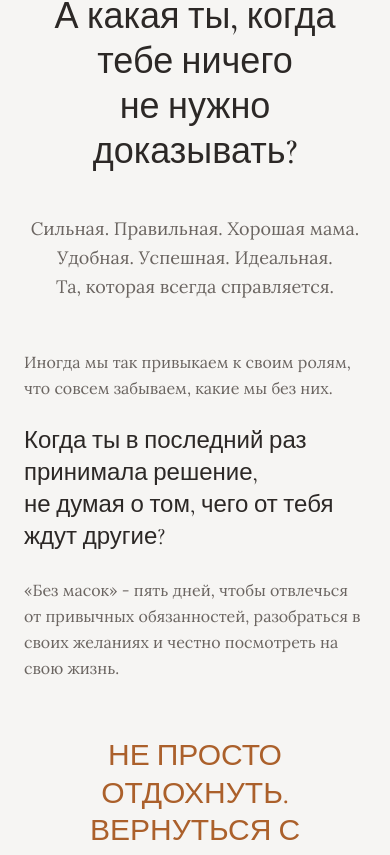
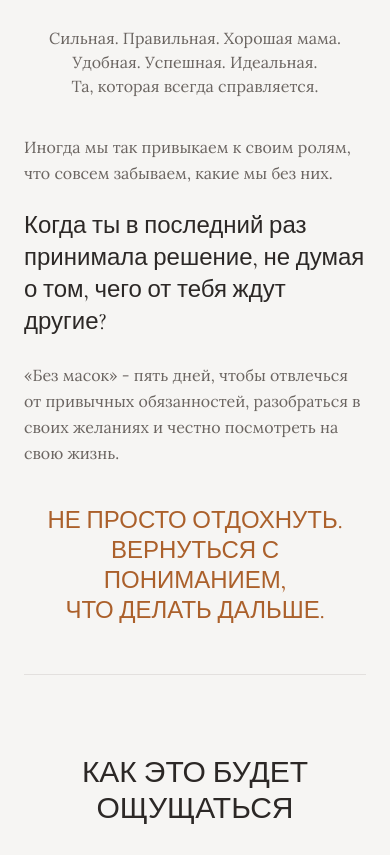
Before and after one commit to coendeurloo/madeira-retreat, a Next.js app: page / in a window 390 px wide. Shown: the part 2909-3764 px from the top of the page. Built offline with nearby package versions, Linux system fonts and the light colour scheme.

Commit message:
Refine mobile typography

```diff
--- a/app/page.tsx
+++ b/app/page.tsx
@@ -54,7 +54,7 @@ export default function Page() {
       <StickyHeader />
       <LanguageSwitcher />
       <Hero />
-      <main className="relative z-20 bg-background py-20 space-y-28 md:space-y-36">
+      <main className="relative z-20 space-y-20 bg-background py-14 md:space-y-36 md:py-20">
         <Features />
         <ConceptQuote />
         <Gallery />
--- a/components/retreat/concept-quote.tsx
+++ b/components/retreat/concept-quote.tsx
@@ -5,5 +5,5 @@ import { useLanguage } from "@/lib/language-context"
 export function ConceptQuote() {
   const { t } = useLanguage()
   const c = t.concept as unknown as string[]
-  return <section className="mx-auto max-w-6xl px-6"><div className="border-y border-border py-14 text-center md:py-20"><h2 className="mx-auto max-w-5xl whitespace-pre-line font-serif text-4xl font-medium leading-tight md:text-6xl">{c[0]}</h2><p className="mx-auto mt-10 max-w-2xl whitespace-pre-line text-lg leading-relaxed text-muted-foreground">{c[1]}</p><div className="mx-auto mt-12 max-w-2xl space-y-6 text-left text-base font-light leading-relaxed text-muted-foreground md:text-lg"><p>{c[2]}</p><p className="whitespace-pre-line font-serif text-2xl text-foreground">{c[3]}</p><p>{c[4]}</p></div><p className="mx-auto mt-14 whitespace-pre-line font-serif text-3xl font-medium leading-tight text-primary md:text-4xl">{c[5]}</p></div></section>
+  return <section className="mx-auto max-w-6xl px-6"><div className="border-y border-border py-12 text-center md:py-20"><h2 className="-mx-3 whitespace-pre-line font-serif text-[21px] font-medium leading-[1.2] tracking-[-0.03em] min-[375px]:mx-auto min-[375px]:text-2xl md:mx-auto md:max-w-5xl md:text-6xl md:tracking-normal">{c[0]}</h2><p className="mx-auto mt-8 max-w-2xl whitespace-pre-line text-base leading-6 text-muted-foreground md:mt-10 md:text-lg md:leading-relaxed">{c[1]}</p><div className="mx-auto mt-9 max-w-2xl space-y-6 text-left text-base font-light leading-relaxed text-muted-foreground md:mt-12 md:text-lg"><p>{c[2]}</p><p className="font-serif text-xl leading-snug text-foreground min-[375px]:text-2xl md:text-2xl">{c[3]}</p><p>{c[4]}</p></div><p className="mx-auto mt-10 whitespace-pre-line font-serif text-[24px] font-medium leading-tight text-primary md:mt-14 md:text-4xl">{c[5]}</p></div></section>
 }
--- a/components/retreat/gallery.tsx
+++ b/components/retreat/gallery.tsx
@@ -24,7 +24,7 @@ export function Gallery() {
 
   return (
     <section className="mx-auto max-w-7xl px-6">
-      <h2 className="mb-12 text-center font-serif text-4xl font-medium md:text-5xl">{title}</h2>
+      <h2 className="mb-8 text-center font-serif text-3xl font-medium md:mb-12 md:text-5xl">{title}</h2>
       <div className="grid grid-cols-2 gap-3 md:grid-cols-12 md:gap-5">
         {captions.map((caption, index) => {
           const layout = index === 0
--- a/components/retreat/photo-shoot.tsx
+++ b/components/retreat/photo-shoot.tsx
@@ -6,7 +6,7 @@ import Image from "next/image"
 export function PhotoShoot() {
   const { t } = useLanguage(); const copy = t.shoot as unknown as string[]
   return (
-    <section className="relative isolate overflow-hidden bg-foreground px-6 py-24 text-white before:pointer-events-none before:absolute before:inset-x-0 before:top-0 before:z-10 before:h-36 before:bg-gradient-to-b before:from-background before:to-transparent before:content-[''] after:pointer-events-none after:absolute after:inset-x-0 after:bottom-0 after:z-10 after:h-36 after:bg-gradient-to-t after:from-background after:to-transparent after:content-[''] md:py-36">
+    <section className="relative isolate overflow-hidden bg-foreground px-6 py-16 text-white before:pointer-events-none before:absolute before:inset-x-0 before:top-0 before:z-10 before:h-36 before:bg-gradient-to-b before:from-background before:to-transparent before:content-[''] after:pointer-events-none after:absolute after:inset-x-0 after:bottom-0 after:z-10 after:h-36 after:bg-gradient-to-t after:from-background after:to-transparent after:content-[''] md:py-36">
       <div className="relative z-20 mx-auto grid max-w-7xl gap-10 lg:grid-cols-2 lg:items-center">
         <div className="relative aspect-[3/2] overflow-hidden">
           <Image
@@ -19,8 +19,8 @@ export function PhotoShoot() {
           <div className="absolute inset-0 bg-gradient-to-t from-black/35 via-transparent to-transparent" />
         </div>
         <div>
-          <h2 className="font-serif text-4xl font-medium md:text-5xl">{copy[0]}</h2>
-          <div className="mt-8 space-y-5 text-base font-light leading-relaxed text-white/80 md:text-lg">
+          <h2 className="whitespace-nowrap font-serif text-[21px] font-medium leading-none tracking-[-0.04em] min-[375px]:text-2xl md:text-5xl md:tracking-normal">{copy[0]}</h2>
+          <div className="mt-5 space-y-5 text-base font-light leading-relaxed text-white/80 md:mt-8 md:text-lg">
             <p>{copy[1]}</p>
             <p>{copy[2]}</p>
             <p className="font-medium text-white">{copy[3]}</p>
--- a/lib/translations.ts
+++ b/lib/translations.ts
@@ -3,7 +3,7 @@ const ru = {
   hero: ["МАДЕЙРА · 5–10 НОЯБРЯ 2026", "БЕЗ МАСОК", "Пять дней, в которых тебе\nне нужно быть ни для кого.", "Океан. Приватная вилла. Маленькая группа.\nИ время только для себя.", "Всего 6 мест.", "Узнать подробности ↓"],
   featuresTitle: "ЧТО ТЕБЯ ЖДЁТ",
   features: [["МАДЕЙРА", "Океан, скалы, закаты и места, которые хочется увидеть своими глазами."], ["ПРИВАТНАЯ ВИЛЛА", "Пять ночей. Бассейн, сад и вид на океан."], ["РАБОТА С СОБОЙ", "Разборы на основе методологии Сюцай.\nУвидеть связь между своими решениями,\nдействиями и результатами в жизни."], ["ПРОФЕССИОНАЛЬНАЯ СЪЁМКА", "Два персональных видео о тебе, плюс фото и видео всего путешествия."], ["ВСЕГО 6 УЧАСТНИЦ", "Маленькая группа, где есть пространство и внимание для каждой."], ["ВСЁ ОРГАНИЗОВАНО", "Питание от личного повара, программа ретрита, трансфер до локации съёмки и эксклюзивные подарки."]],
-  concept: ["А какая ты, когда тебе ничего\nне нужно доказывать?", "Сильная. Правильная. Хорошая мама.\nУдобная. Успешная. Идеальная.\nТа, которая всегда справляется.", "Иногда мы так привыкаем к своим ролям, что совсем забываем, какие мы без них.", "Когда ты в последний раз принимала решение,\nне думая о том, чего от тебя ждут другие?", "«Без масок» - пять дней, чтобы отвлечься от привычных обязанностей, разобраться в своих желаниях и честно посмотреть на свою жизнь.", "НЕ ПРОСТО ОТДОХНУТЬ.\nВЕРНУТЬСЯ С ПОНИМАНИЕМ,\nЧТО ДЕЛАТЬ ДАЛЬШЕ."],
+  concept: ["А какая ты, когда тебе ничего\nне нужно доказывать?", "Сильная. Правильная. Хорошая мама.\nУдобная. Успешная. Идеальная.\nТа, которая всегда справляется.", "Иногда мы так привыкаем к своим ролям, что совсем забываем, какие мы без них.", "Когда ты в последний раз принимала решение, не думая о том, чего от тебя ждут другие?", "«Без масок» - пять дней, чтобы отвлечься от привычных обязанностей, разобраться в своих желаниях и честно посмотреть на свою жизнь.", "НЕ ПРОСТО ОТДОХНУТЬ.\nВЕРНУТЬСЯ С ПОНИМАНИЕМ,\nЧТО ДЕЛАТЬ ДАЛЬШЕ."],
   gallery: ["КАК ЭТО БУДЕТ ОЩУЩАТЬСЯ", ["Начинать утро с прогулки и разминки у океана.", "Исследовать Мадейру.", "Говорить о том, на что обычно не хватает времени.", "Смеяться так, что болят щёки.", "Увидеть себя с другой стороны."], "Фото прошлого ретрита будет добавлено"],
   shoot: ["СЪЁМКА «БЕЗ МАСОК»", "В один из дней мы отправимся в одну из самых невероятных локаций Мадейры.", "В этот день ты сама решишь, какой хочешь себя показать. Нежной, дерзкой, сильной, уязвимой - любой. Без необходимости соответствовать чьим-то ожиданиям.", "Каждая участница получит два готовых персональных видео, а также фото и видео, снятые на протяжении всего ретрита.", "Фото Achadas da Cruz будет добавлено"],
   villa: ["НАШ ДОМ НА ПЯТЬ ДНЕЙ", "Приватная вилла только для нашей группы.\n\nБассейн. Сад. Вид на океан. И потрясающие закаты.", "Открыть галерею", "Фото"],
```
